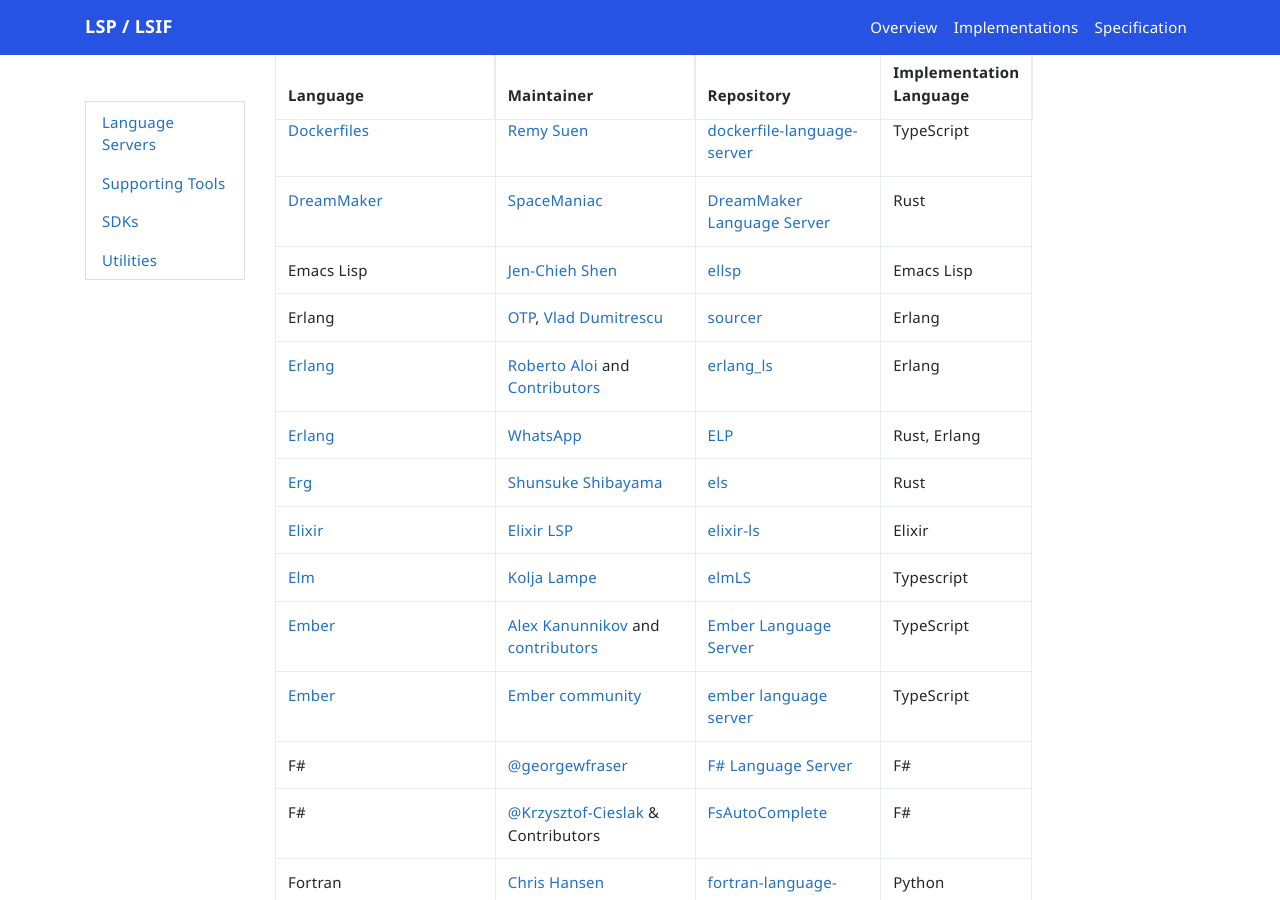
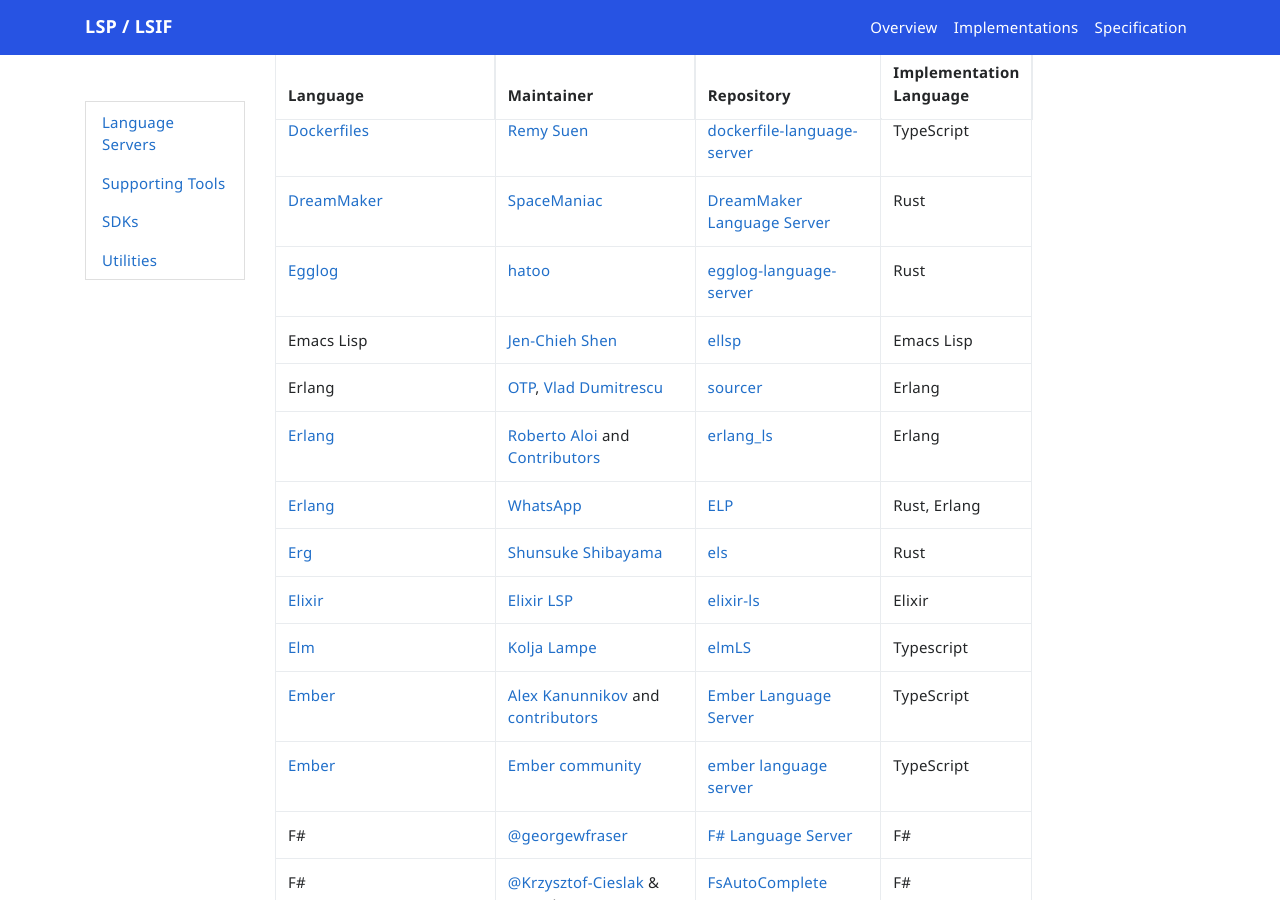
Before and after one commit to microsoft/language-server-protocol, a Jekyll site: the page built from _implementors/servers.md, in a window 1280 px wide and 900 px high, scrolled down 3710 px. Built offline with Jekyll 4.4.1, drawn with Linux system fonts in a browser that asks for light colours; nearby versions of some CDN libraries; comment, search, counter and statistics services are not loaded.

Commit message:
add egglog

```diff
--- a/_implementors/servers.md
+++ b/_implementors/servers.md
@@ -73,6 +73,7 @@
 | [Deno](https://deno.land) (TypeScript/JavaScript) | [Deno Land](https://github.com/denoland) | [`deno lsp`](https://github.com/denoland/deno/tree/main/cli/lsp) | Rust |
 | [Dockerfiles](https://docs.docker.com/engine/reference/builder/)| [Remy Suen](https://github.com/rcjsuen) | [dockerfile-language-server](https://github.com/rcjsuen/dockerfile-language-server-nodejs) | TypeScript |
 | [DreamMaker](https://secure.byond.com/) | [SpaceManiac](https://www.platymuus.com) | [DreamMaker Language Server](https://github.com/SpaceManiac/SpacemanDMM/tree/master/src/langserver) | Rust |
+| [Egglog](https://github.com/egraphs-good/egglog) | [hatoo](https://github.com/hatoo) | [egglog-language-server](https://github.com/hatoo/egglog-language-server) | Rust |
 | Emacs Lisp | [Jen-Chieh Shen](https://github.com/jcs090218) | [ellsp](https://github.com/jcs090218/ellsp) | Emacs Lisp |
 | Erlang | [OTP](https://github.com/erlang), [Vlad Dumitrescu](https://github.com/vladdu) | [sourcer](https://github.com/erlang/sourcer) | Erlang |
 | [Erlang](https://www.erlang.org) | [Roberto Aloi](https://github.com/robertoaloi) and [Contributors](https://github.com/erlang-ls/erlang_ls/graphs/contributors) | [erlang_ls](https://github.com/erlang-ls/erlang_ls) | Erlang |
```
